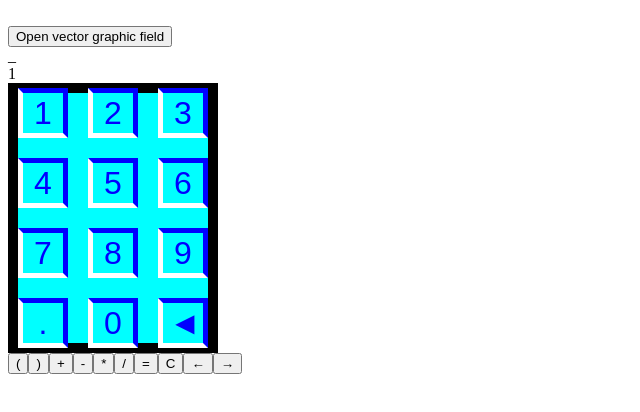
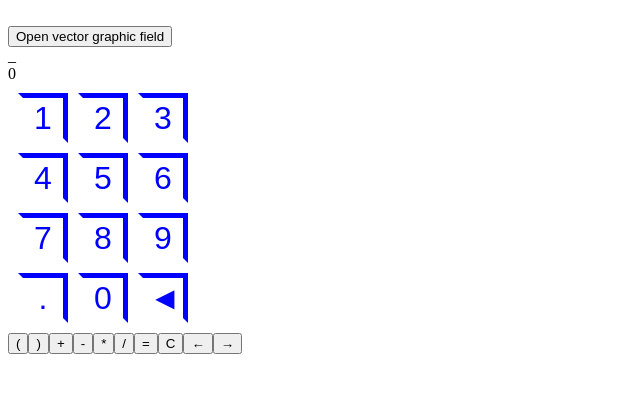
Before and after one commit to OlehKozubJS/various-react-projects-test, a React (Create React App) app: page / in a window 1280 px wide. Shown: the top 412 px of the page, without its empty margins (0-640 px from the left). Built offline with nearby package versions, Linux system fonts and the light colour scheme; a web font is replaced by a local one.

Commit message:
edit Calculator.jsx and Calculator.module.css

```diff
--- a/src/Calculator/Calculator.jsx
+++ b/src/Calculator/Calculator.jsx
@@ -17,9 +17,9 @@ const Calculator = () => {
   const [expressionAndCursor, setExpressionAndCursor] = useState("");
   const [cursorIndex, setCursorIndex] = useState(0);
 
-  const enterData = (event) => {
+  const enterData = (value) => {
     setResult("");
-    setCharacter(event.target.value);
+    setExpression(insertCharacter(cursorIndex, value));
   };
 
   const enterNKdata = (value) => {
@@ -57,12 +57,12 @@ const Calculator = () => {
       setCursorIndex(cursorIndex + 1);
     }
   };
-
+  /*
   useEffect(() => {
     setExpression(insertCharacter(expression, cursorIndex - 1, character));
     turnCursorRight();
   }, [character]);
-
+*/
   useEffect(() => {
     setExpressionAndCursor(
       insertCharacter(expression, cursorIndex, result ? "" : "_")
--- a/src/Calculator/Calculator.module.css
+++ b/src/Calculator/Calculator.module.css
@@ -28,12 +28,9 @@
 .NumberKeyBoard {
   height: 250px;
   width: 190px;
-  background-color: aqua;
-  border: 10px solid black;
 
   display: flex;
   flex-wrap: wrap;
-  justify-content: center;
-  align-content: center;
-  gap: 20px;
+  justify-content: space-evenly;
+  align-content: space-evenly;
 }
```
